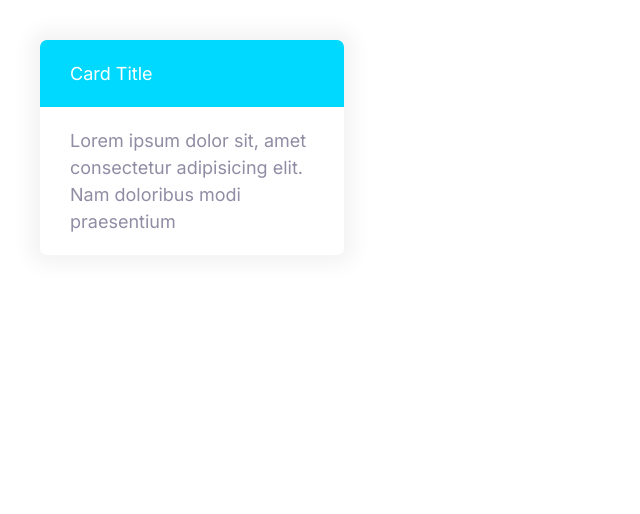
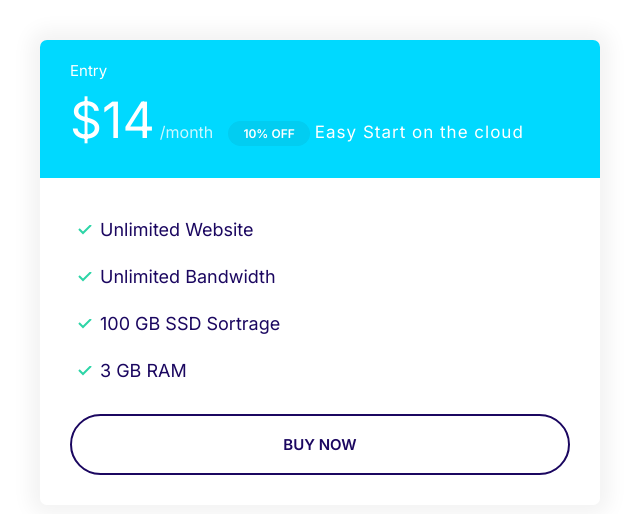
Before and after one commit to adeyemi149/cloudhosting-website, a plain HTML site: page index.html in a window 1280 px wide. Shown: the whole page, without its empty margins (0-640 px from the left). Drawn offline with Linux system fonts and the light colour scheme.

Commit message:
Adding a plan to the Components

```diff
--- a/Css/styles.css
+++ b/Css/styles.css
@@ -107,6 +107,7 @@ a {
 
 .badge--small {
   font-size: 1.6rem;
+  padding: 0.5rem 1.5rem;
 }
 
 .badge--primary {
@@ -299,3 +300,54 @@ a {
   background: var(--color-secondary);
   color: white;
 }
+
+.card--secondary .badge--secondary{
+  background: #02cdf1;
+}
+
+/*Plans*/
+.plan__name {
+  margin: 0;
+  color: white;
+  font-weight: 500;
+  font-size: 2.4rem;
+}
+
+.plan__price {
+  font-size: 6rem;
+}
+
+.plan__billing-cycle {
+  font-size: 2.4rem;
+  font-weight: 300;
+  opacity: 80%;
+  margin-right: 1rem;
+}
+
+.plan__description {
+  font-size: 2rem;
+  font-weight: 100;
+  letter-spacing: 1px;
+}
+
+.plan .list__item {
+  margin-bottom: 2rem;
+}
+
+@media screen and (min-width: 1024px) {
+  .plan__name {
+    font-size: 1.5rem;
+  }
+
+  .plan__price {
+    font-size: 5rem;
+  }
+
+  .plan__billing-cycle {
+    font-size: 1.6rem;
+  }
+
+  .plan__description {
+    font-size: 1.7rem;
+  }
+}
--- a/index.html
+++ b/index.html
@@ -13,12 +13,25 @@
     <link rel="stylesheet" href="Css/normalize.css" />
   </head>
   <body>
-    <div style="width: 30%; padding: 4rem;">
-      <div class="card">
-        <header class="card__header card--secondary">Card Title</header>
-        <div class="card__body">
-          Lorem ipsum dolor sit, amet consectetur adipisicing elit. Nam doloribus
-          modi praesentium
+    <div style="width: 50%; padding: 4rem;">
+      <div class="plan">
+        <div class="card">
+          <header class="card__header card--secondary">
+            <h3 class="plan__name">Entry</h3>
+            <span class="plan__price">$14</span>
+            <span class="plan__billing-cycle">/month</span>
+            <span class="badges badge--small badge--secondary">10% OFF</span>
+            <span class="plan__description">Easy Start on the cloud</span>
+          </header>
+          <div class="card__body">
+            <ul class="list list--tick">
+              <li class="list__item">Unlimited Website</li>
+              <li class="list__item">Unlimited Bandwidth</li>
+              <li class="list__item">100 GB SSD Sortrage</li>
+              <li class="list__item">3 GB RAM</li>
+            </ul>
+            <button class="btn btn--outline btn--block">BUY NOW</button>
+          </div>
         </div>
       </div>
     </div>
```
Also changed, not shown: Components/plan.html (added, +22 -0 lines).
